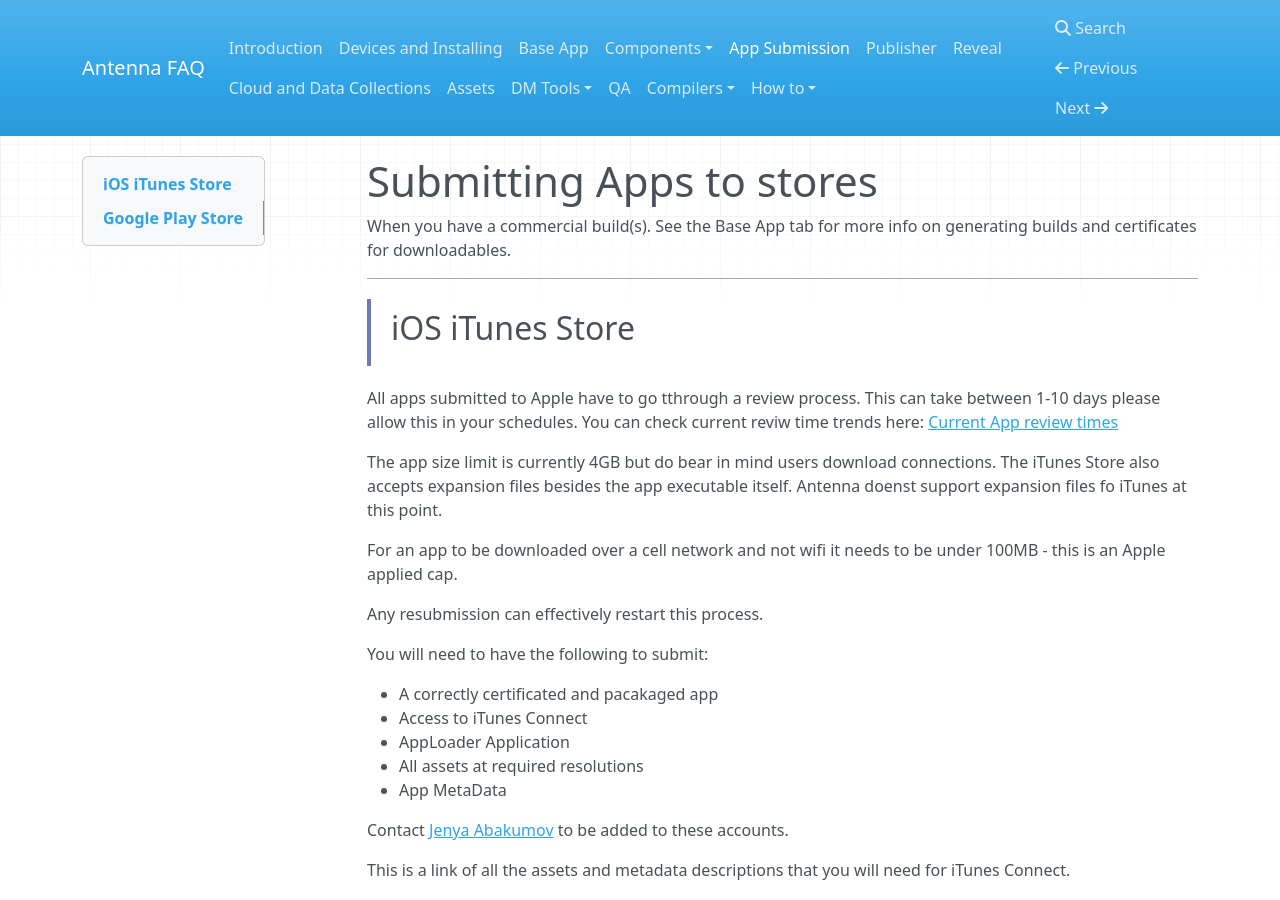
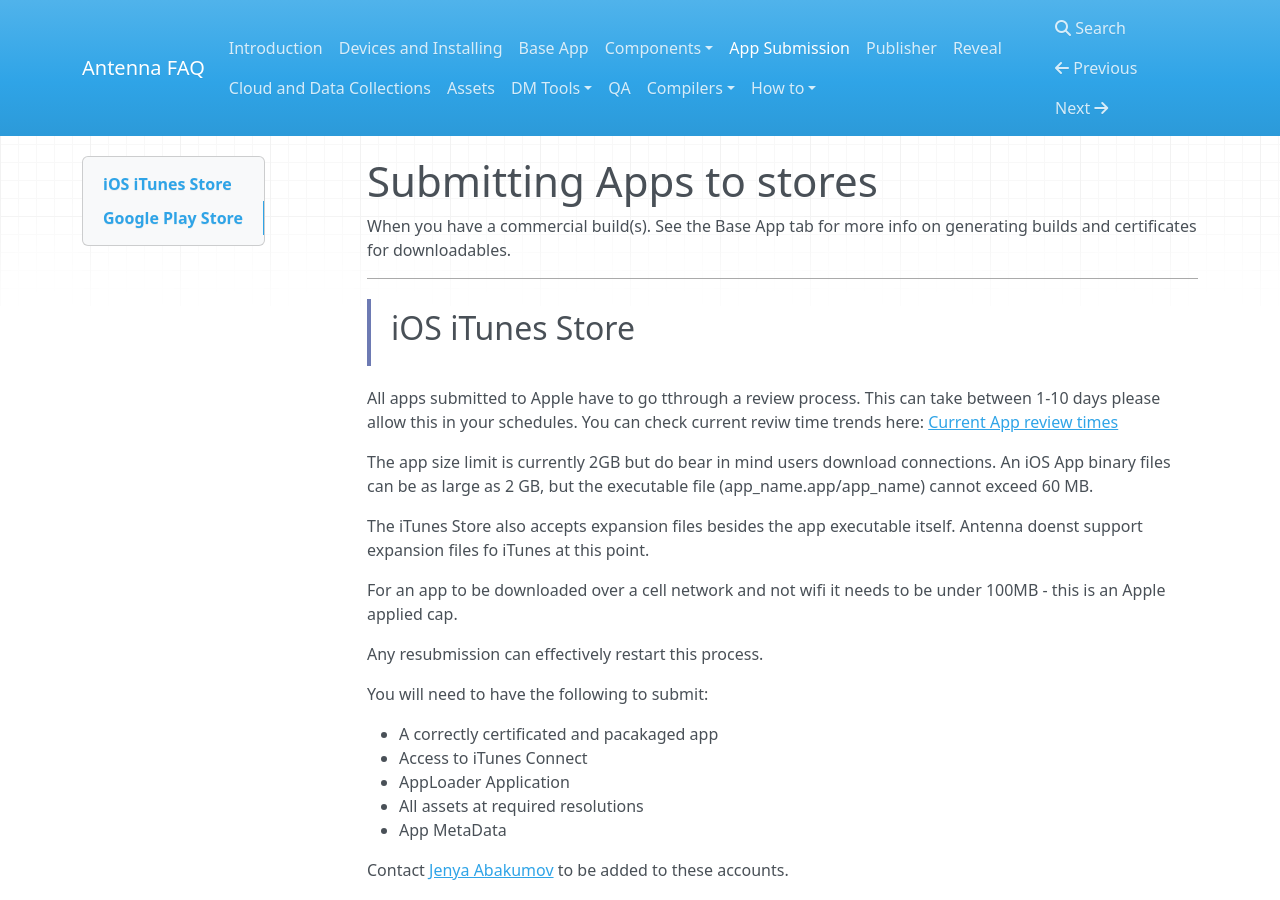
Before and after one commit to denovo/Antenna-faq, an MkDocs documentation site: the page built from docs/submission.md, in a window 1280 px wide and 900 px high. Built offline with MkDocs 1.6.1, drawn with Linux system fonts in a browser that asks for light colours; nearby versions of some CDN libraries; old or Windows-style settings are respelled for this version of MkDocs.

Commit message:
Binary info update

```diff
--- a/docs/submission.md
+++ b/docs/submission.md
@@ -12,7 +12,9 @@
 You can check current reviw time trends here:
 [Current App review times](http://appreviewtimes.com/)
 
-The app size limit is currently 4GB but do bear in mind users download connections.
+The app size limit is currently 2GB but do bear in mind users download connections.
+An iOS App binary files can be as large as 2 GB, but the executable file (app_name.app/app_name) cannot exceed 60 MB.
+
 The iTunes Store also accepts expansion files besides the app executable itself.
 Antenna doenst support expansion files fo iTunes at this point.
 
```
